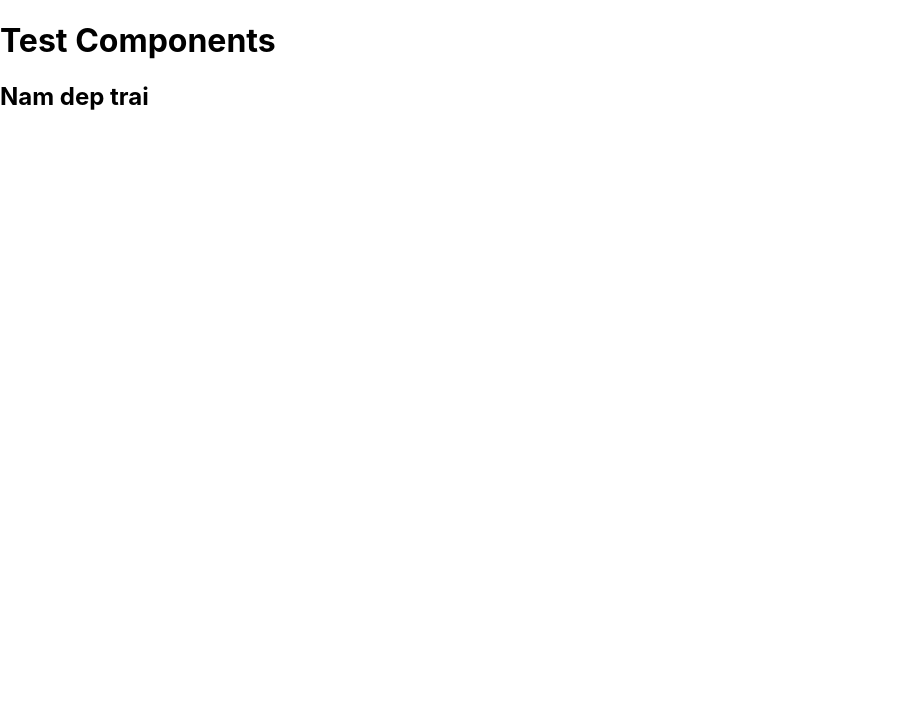
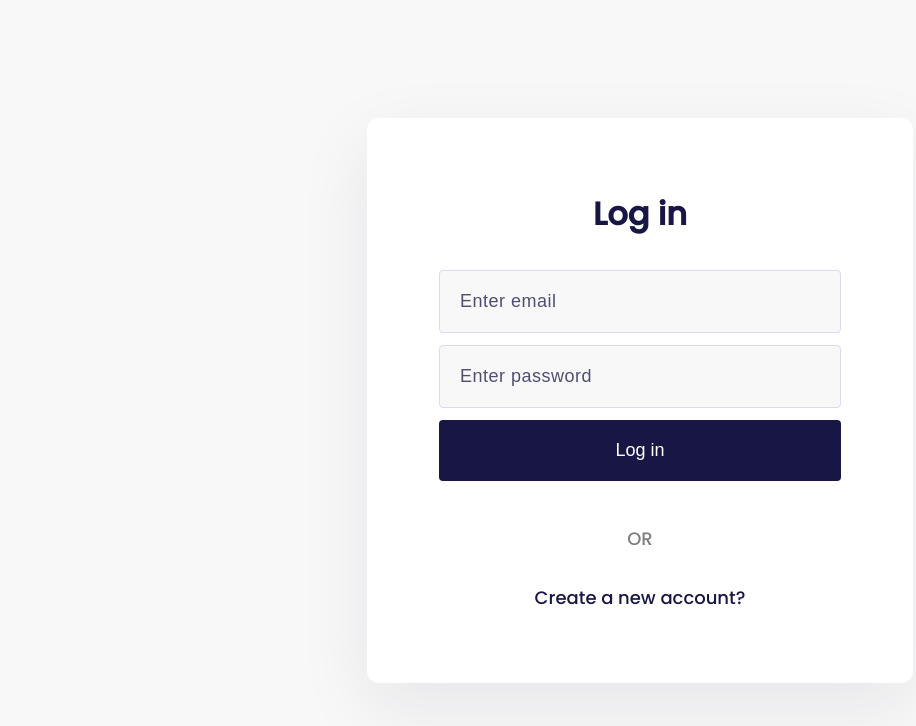
Before and after one commit to hoangquocnam/Onus, a React (Create React App) app in the folder client/: page / in a window 1280 px wide. Shown: the top 726 px of the page, without its empty margins (0-916 px from the left). Built offline with nearby package versions, Linux system fonts and the light colour scheme.

Commit message:
[OS-3] create login page UI (#3)
* [OS-3] raw login components

* [OS-3] create login page UI

```diff
--- a/client/public/index.html
+++ b/client/public/index.html
@@ -24,7 +24,7 @@
       work correctly both with client-side routing and a non-root public URL.
       Learn how to configure a non-root public URL by running `npm run build`.
     -->
-    <title>React App</title>
+    <title>Onus</title>
   </head>
   <body>
     <noscript>You need to enable JavaScript to run this app.</noscript>
--- a/client/src/components/index.js
+++ b/client/src/components/index.js
@@ -0,0 +1,3 @@
+import Login from "./login";
+
+export {Login}
--- /dev/null
+++ b/client/src/components/login/index.js
@@ -0,0 +1,28 @@
+import React from 'react'
+import "../../styles/login.css"
+
+function LoginForm() {
+    return (
+        <div className="login__page">
+            <div className="login__container">
+                <h2 className="login__title">Log in</h2>
+
+                <div className="login__body">
+                    <form className="login__form">
+                        <input type="email" className="inputLogin__email" placeholder="Enter email" />
+                        <input type="password" className="inputLogin__password" placeholder="Enter password" />
+                        <input className="login__buttonSubmit" type="button" value="Log in" />
+
+                        <p>OR</p>
+                    </form>
+                </div>
+
+                <div className='login__footer'>
+                    <a className="link__signUp" href="#">Create a new account?</a>
+                </div>
+            </div>
+        </div>
+    )
+}
+
+export default LoginForm
--- /dev/null
+++ b/client/src/styles/login.css
@@ -0,0 +1,93 @@
+@import url('https://fonts.googleapis.com/css2?family=Poppins:wght@500&display=swap');
+
+:root {
+  --login-page-color: #f8f8f8;
+  --login-title-color: #171645;
+  --login-background-color: #fff;
+}
+
+.login__page {
+  background-color: var(--login-page-color);
+  display: flex;
+  justify-content: center;
+  align-items: center;
+  font-family: "Poppins", sans-serif;
+  height: 100vh;
+  font-size: 18px;
+}
+
+.login__container {
+  background-color: var(--login-background-color);
+  display: flex;
+  flex-direction: column;
+  justify-content: center;
+  align-items: center;
+  padding: 72px;
+  gap: 32px;
+  border-radius: 12px;
+  box-shadow: 0px 24px 73px rgba(23, 22, 69, 0.08);
+}
+
+.login__title {
+  color: var(--login-title-color);
+  width: 100%;
+  font-size: 32px;
+  text-align: center;
+  margin: 0;
+}
+
+.login__form {
+  display: flex;
+  flex-direction: column;
+  justify-content: center;
+  align-items: center;
+  gap: 12px;
+}
+
+.login__form p {
+  color: var(---login-title-color);
+  opacity: 0.5;
+  margin: 32px 0 0 0;
+}
+
+[class^="inputLogin__"] {
+  background-color: var(--login-page-color);
+  border: 1px solid #DADAF2;
+  color: var(--login-title-color);
+  border-radius: 4px;
+  font-weight: 500;
+  padding: 20px;
+  width: 360px;
+  font-size: 18px;
+  font-weight: 500;
+  outline: none;
+}
+
+[class^="inputLogin__"]::placeholder{
+  color: var(--login-title-color);
+  opacity: 0.75;
+  letter-spacing: 0.5px;
+}
+
+.login__buttonSubmit {
+  color: #fff;
+  background-color: var(--login-title-color);
+  width: 100%;
+  border-radius: 4px;
+  font-weight: 500;
+  padding: 20px;
+  font-weight: 500px;
+  font-size: 18px;
+  border: 0;
+}
+
+.link__signUp:link, .link__signUp:visited {
+  text-decoration: none;
+  color: var(--login-title-color);
+  margin: 0;
+  font-size: 18px;
+}
+
+.link__signUp:hover, .link__signUp:focus {
+  text-decoration: underline;
+}
--- a/client/src/test/index.js
+++ b/client/src/test/index.js
@@ -1,15 +1,13 @@
-import React from "react";
-
+import React, {useState} from "react";
+import "../components"
+import LoginForm from "../components/login";
 
 function TestComponents(){
-    // TODO: Add your code here
-
-    return(
-        <div>
-            <h1>Test Components</h1>
-            <h2>Nam dep trai</h2>
-        </div>
-    )
+  return (
+    <div className="App">
+      <LoginForm />
+    </div>
+  );
 }
 
 export default TestComponents;
```
